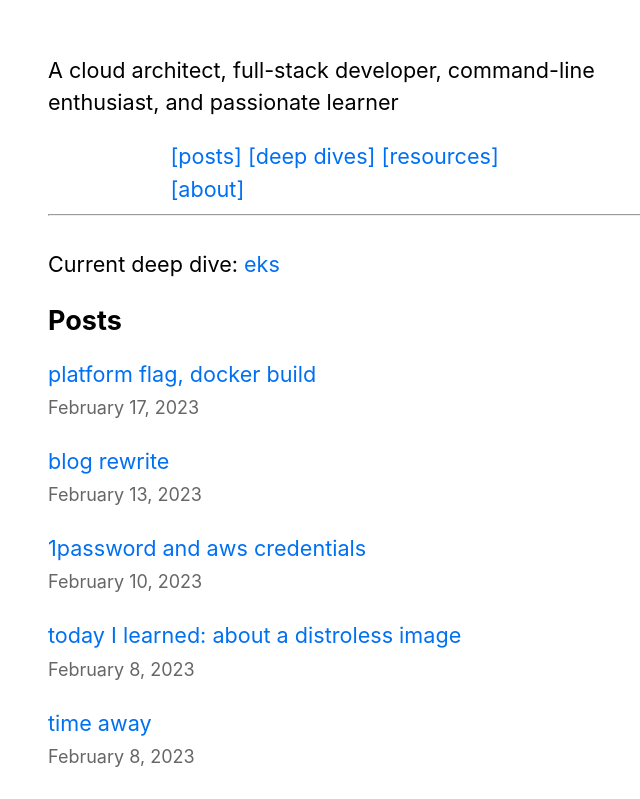
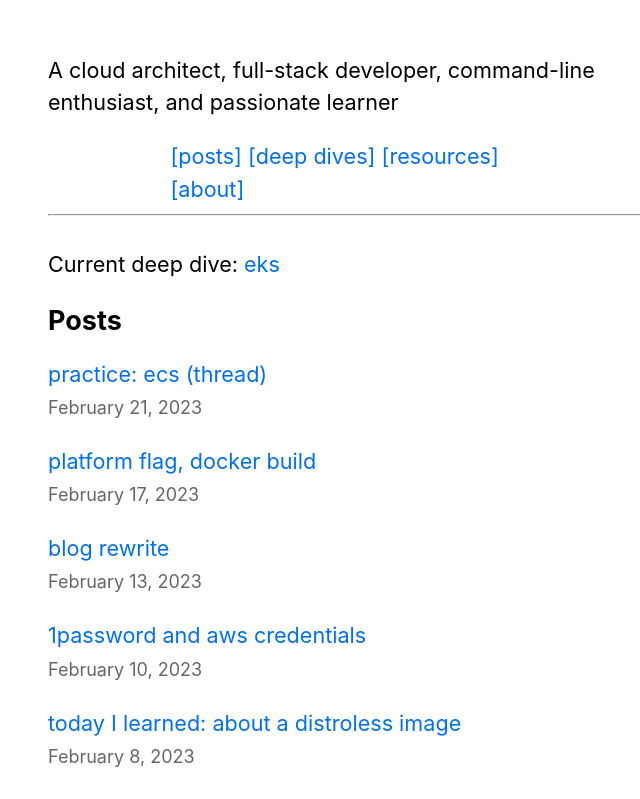
Before and after one commit to jamespgrant3/blog, a Next.js app: page / in a window 1280 px wide. Shown: the top 799 px of the page, without its empty margins (286-926 px from the left). Built offline with nearby package versions, Linux system fonts and the light colour scheme.

Commit message:
added next deep dive, ecs

```diff
--- a/pages/deep-dives/index.js
+++ b/pages/deep-dives/index.js
@@ -11,6 +11,9 @@ export default function DeepDives({ page }) {
       </section>
       <article>
         <ul>
+          <li>
+            <Link href={`/posts/practice-ecs-thread`}>ecs</Link>{" "}
+          </li>
           <li>
             <Link href={`/posts/practice-eks-thread`}>eks</Link>{" "}
           </li>
--- /dev/null
+++ b/posts/practice-ecs-thread.md
@@ -0,0 +1,7 @@
+---
+title: "practice: ecs (thread)"
+tags: [aws, ecs, deep-dive]
+date: "2023-02-21"
+---
+
+I have been given some thought on what deep dive to take next. Given that I have two containers ready to go, why not try to implement the same setup in ECS? So that's the plan. Attempt to have two ECS tasks communicate, with only one exposed to the world. Ideally using some type of service discovery.
--- a/posts/practice-eks-thread.md
+++ b/posts/practice-eks-thread.md
@@ -1,6 +1,6 @@
 ---
 title: "practice: eks (thread)"
-tags: [aws, eks, practice]
+tags: [aws, eks, deep-dive]
 date: "2023-02-06"
 ---
 
```
